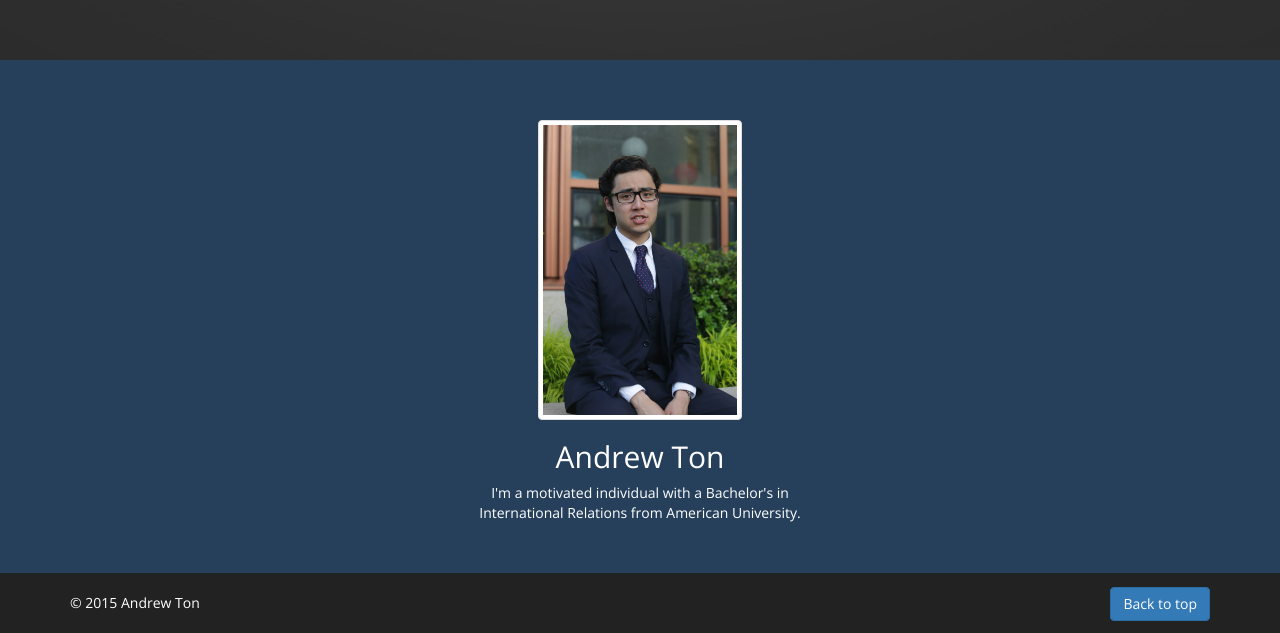
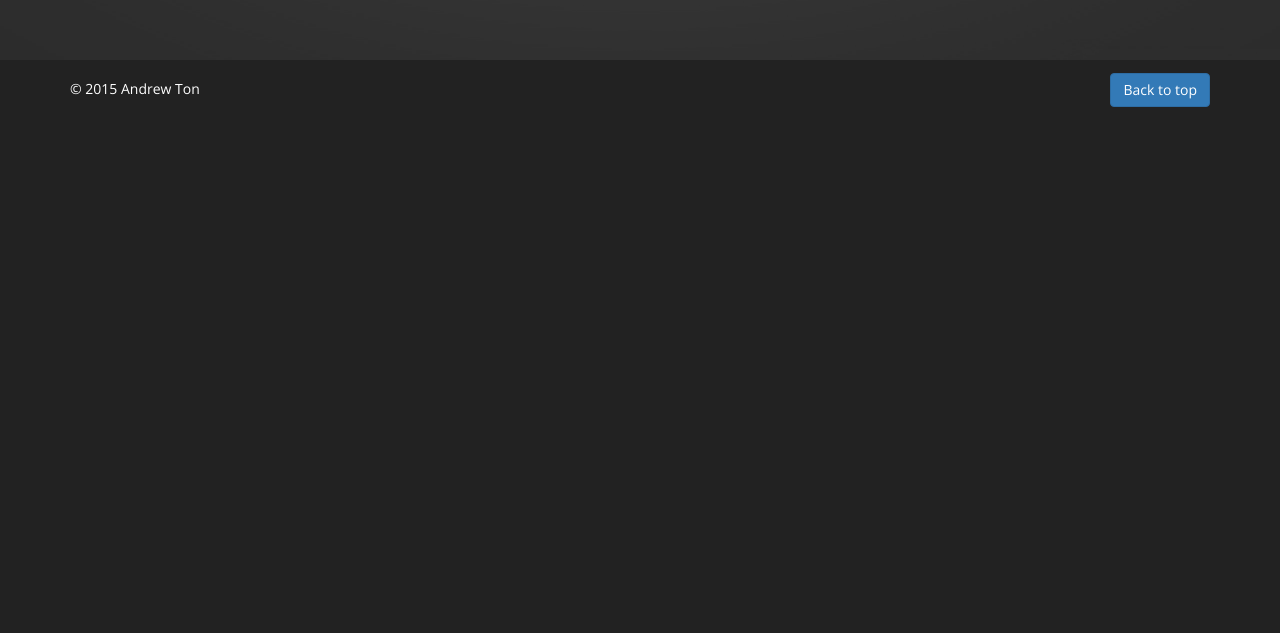
Before and after one commit to andrew-ton/andrew-ton.github.io, a plain HTML site: page index.html in a window 1280 px wide. Shown: the part 615-1248 px from the top of the page. After the commit the page ends 800 px from the top, so only its background shows below. Drawn offline with nearby package versions, Linux system fonts and the light colour scheme.

Commit message:
[HL] Updated Andrew's website according to his wishes.

```diff
--- a/css/style.css
+++ b/css/style.css
@@ -1,6 +1,6 @@
 body{
 	font-family: 'Open Sans', sans-serif;
-  background-color: #26405C;
+  background-color: #222;
 }
 
 /* CUSTOMIZE THE NAVBAR
@@ -116,6 +116,7 @@ body{
 }
 
 .grey-background{
+  margin-top: -61px;
 	background-color: #222;
 	color: white;
 }
--- a/index.html
+++ b/index.html
@@ -29,7 +29,6 @@
             <div id="navbar" class="navbar-collapse collapse">
               <ul class="nav pull-right navbar-nav">
                 <li class="active"><a href="#">Home</a></li>
-                <li><a href="#about">About</a></li>
                 <li><a href="doc/resume.pdf">Resume</a></li>
               </ul>
             </div>
@@ -41,30 +40,13 @@
 
      <!-- Carousel
     ================================================== -->
-    <div id="myCarousel" class="carousel slide" data-ride="carousel" style="background-color:background-color: #26405C;">
+    <div id="myCarousel" class="carousel slide" data-ride="carousel">
       <div class="carousel-inner" role="listbox">
         <div class="item active">
           <img class="first-slide" src="img/scenic-background.jpg" alt="First slide">
         </div>
       </div>
     </div><!-- /.carousel -->
-
-    <div id="portfolio" class="new-background">
-    <div class="container marketing">
-      <!-- Three columns of text below the carousel -->
-      <div id="about" class="row">
-      	<div class="col-lg-4"></div>
-        <div class="col-lg-4">
-          <img id="about-pic" class="thumbnail" src="img/andrew.jpg" alt="Andrew" height="300">
-          <h2>Andrew Ton</h2>
-          <p>I'm a motivated individual with a Bachelor's in International Relations from American University.</p>
-        </div><!-- /.col-lg-4 -->
-      </div><!-- /.row -->
-      <br>
-    </div>
-    </div>
-
-	<!-- /END THE FEATURETTES -->
 
     <div class="grey-background">
     <div class="container">
```
